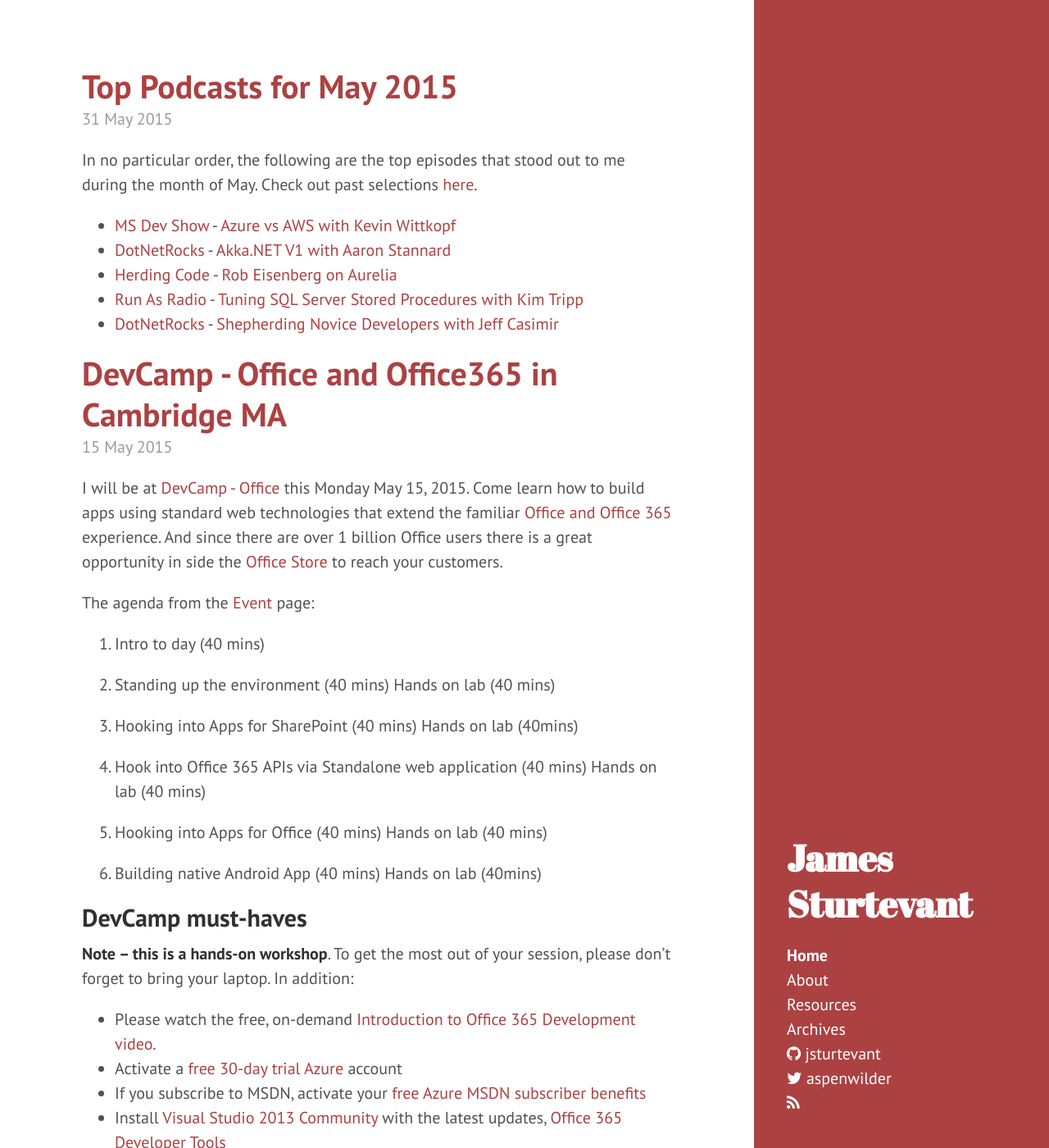
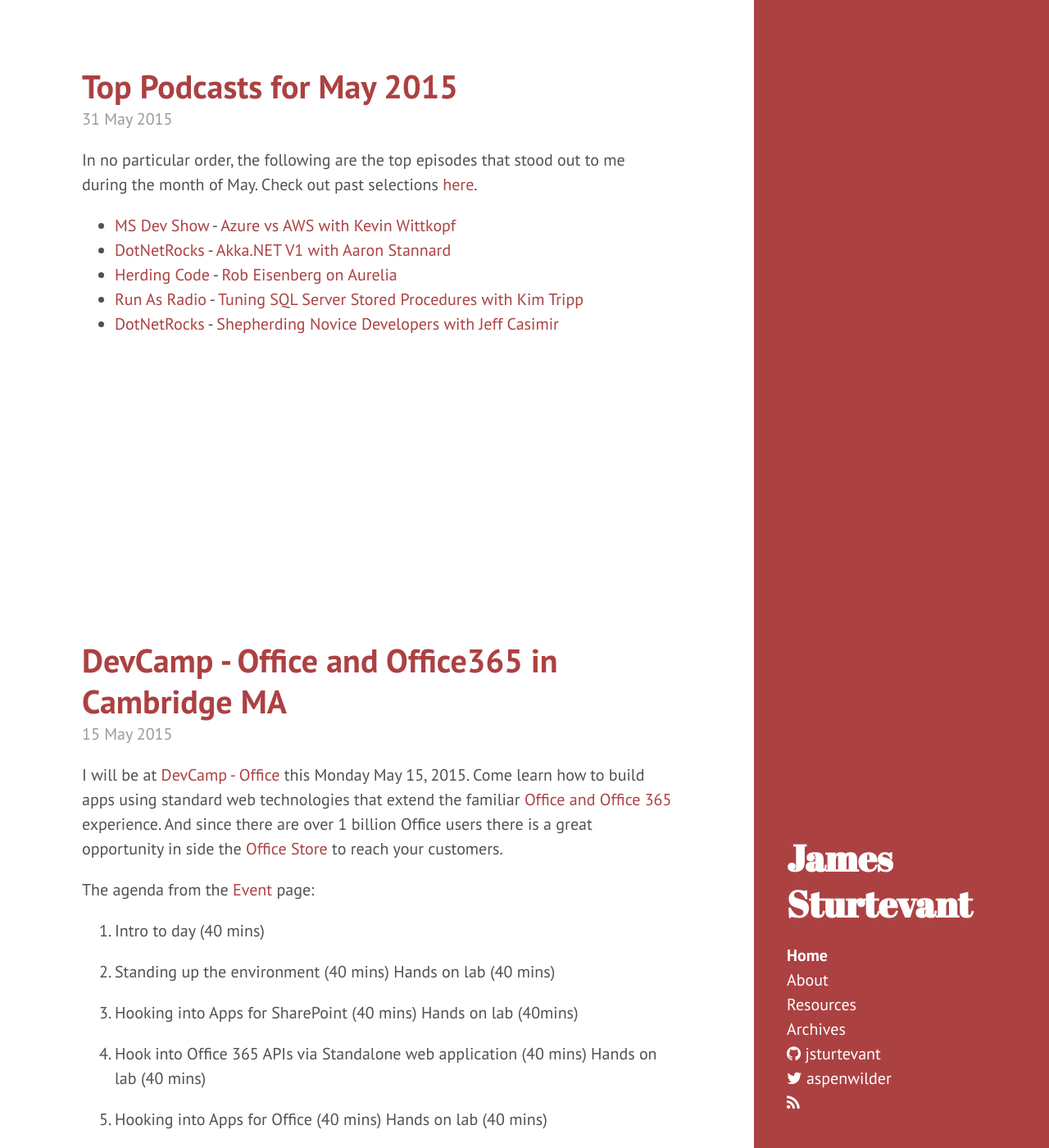
Before and after one commit to jsturtevant/jsturtevant.github.io, a Jekyll site: the page built from index.html, in a window 1280 px wide and 1400 px high. Shown: the whole window at 82% size. Built offline with Jekyll 4.4.1, drawn with Linux system fonts in a browser that asks for light colours; nearby versions of some CDN libraries; Markdown is read by kramdown in place of the engine named in the settings; the list of posts is cut into pages by our own code.

Commit message:
some minor ui tweaks

```diff
--- a/public/css/hyde.css
+++ b/public/css/hyde.css
@@ -128,7 +128,7 @@ a.sidebar-nav-item:focus {
 
 @media (min-width: 48rem) {
   .content {
-    max-width: 38rem;
+    /* max-width: 38rem; */
     margin-left: 20rem;
     margin-right: 2rem;
   }
--- a/public/css/poole.css
+++ b/public/css/poole.css
@@ -258,7 +258,7 @@ tbody tr:nth-child(odd) th {
  */
 
 .container {
-  max-width: 38rem;
+  /* max-width: 38rem; */
   padding-left:  1rem;
   padding-right: 1rem;
   margin-left:  auto;
--- a/public/css/site.css
+++ b/public/css/site.css
@@ -30,6 +30,7 @@ footer {
 
 .page, .post {
 	margin-bottom:0;
+	min-height: 700px;
 }
 
 .post img {
```
